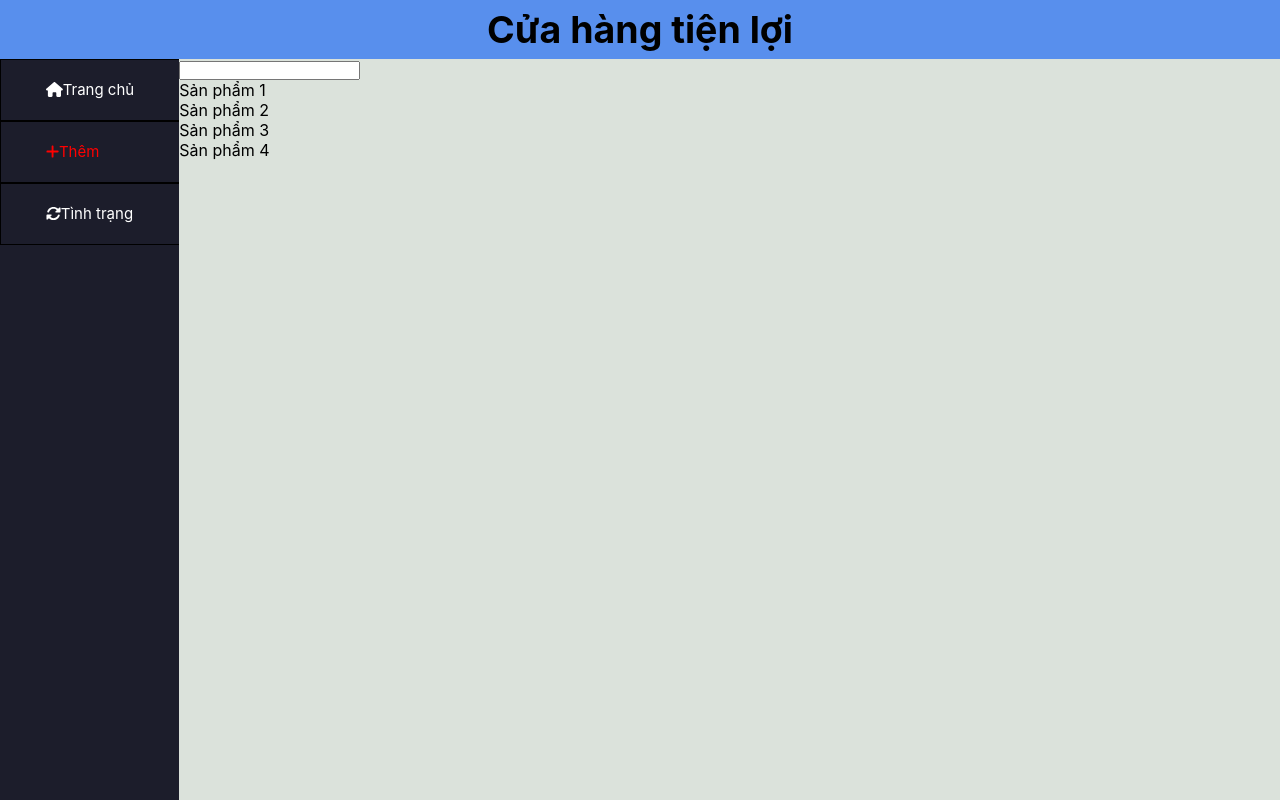
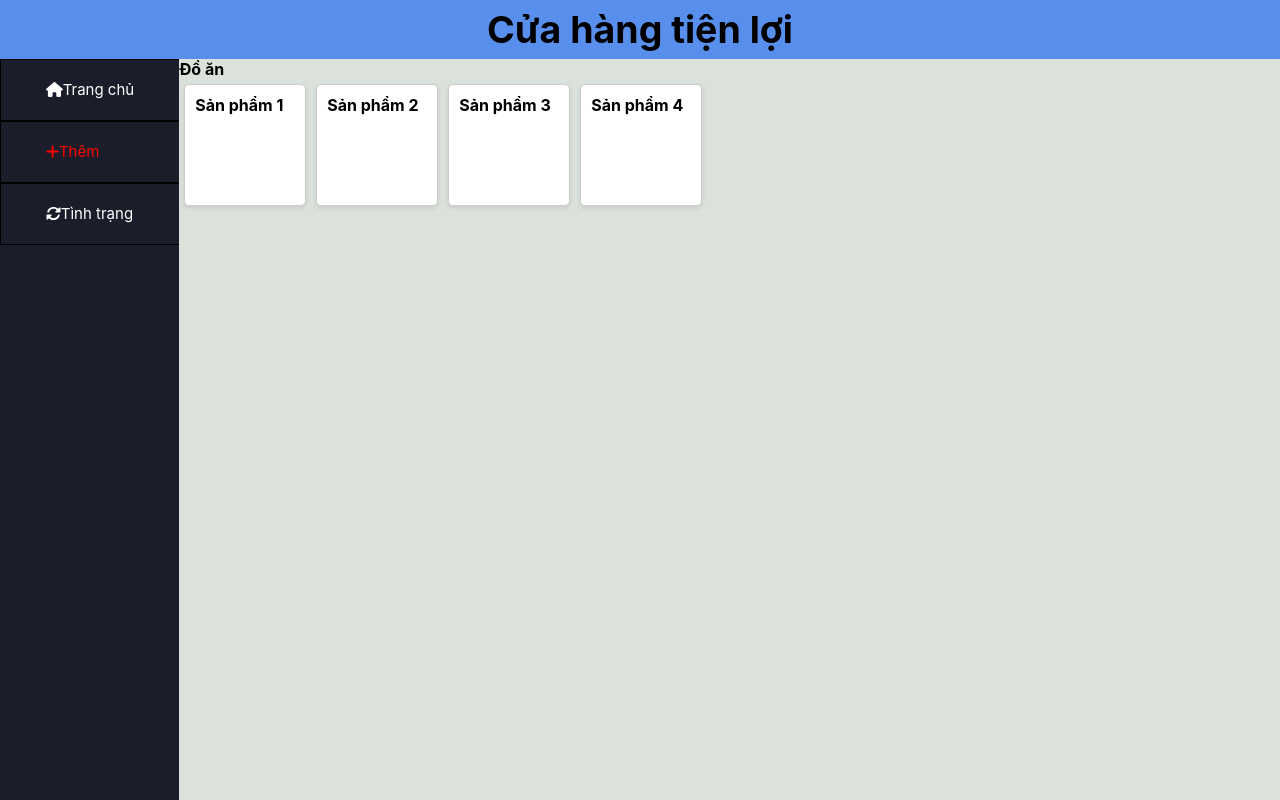
Before and after one commit to tungle203/BTL_LTNC, a React (Create React App) app: page /add in a window 1280 px wide. Built offline with nearby package versions, Linux system fonts and the light colour scheme.

Commit message:
new commit

```diff
--- /dev/null
+++ b/src/Component/ProductCard/ProductCard.module.css
@@ -0,0 +1,13 @@
+.wrapper {
+  width: 100px;
+  height: 100px;
+  border: 1px solid #ccc;
+  padding: 10px;
+  margin: 5px;
+  text-align: center;
+  background-color: #fff;
+  border-radius: 5px;
+  box-shadow: 0 2px 5px rgba(0, 0, 0, 0.1);
+  transition: transform 0.2s ease-in-out;
+  display: flex;
+}
--- a/src/Component/ProductCard/index.js
+++ b/src/Component/ProductCard/index.js
@@ -0,0 +1,13 @@
+import classNames from 'classnames/bind';
+import styles from './ProductCard.module.css';
+
+const cx = classNames.bind(styles);
+
+function ProductCard({ product }) {
+  return (
+    <div className={cx('wrapper')}>
+      <h4>{product.name}</h4>
+    </div>
+  );
+}
+export default ProductCard;
--- /dev/null
+++ b/src/Component/ProductMenu/ProductMenu.module.css
@@ -0,0 +1,5 @@
+.wrapper {
+}
+.list {
+  display: flex;
+}
--- a/src/Component/ProductMenu/index.js
+++ b/src/Component/ProductMenu/index.js
@@ -1,4 +1,10 @@
+import classNames from 'classnames/bind';
+import styles from './ProductMenu.module.css';
+
 import { Product } from '../../Class/Product';
+import ProductCard from '../ProductCard';
+
+const cx = classNames.bind(styles);
 
 function ProductMenu() {
   const product1 = new Product('Sản phẩm 1', 100000);
@@ -7,11 +13,14 @@ function ProductMenu() {
   const product4 = new Product('Sản phẩm 4', 100000);
   const productList = [product1, product2, product3, product4];
   return (
-    <ul>
-      {productList.map((product, index) => (
-        <li key={index}>{product.getName()}</li>
-      ))}
-    </ul>
+    <div className={cx('wrapper')}>
+      <h4>Đồ ăn</h4>
+      <div className={cx('list')}>
+        {productList.map((product, index) => (
+          <li key={index}>{<ProductCard product={product} />}</li>
+        ))}
+      </div>
+    </div>
   );
 }
 
--- /dev/null
+++ b/src/Pages/Add/Add.module.css
@@ -0,0 +1,3 @@
+.wrapper {
+  display: flex;
+}
--- a/src/Pages/Add/index.js
+++ b/src/Pages/Add/index.js
@@ -2,7 +2,6 @@ import ProductMenu from '../../Component/ProductMenu';
 function Add() {
   return (
     <div>
-      <input placeholder=""></input>
       <ProductMenu />
     </div>
   );
```
